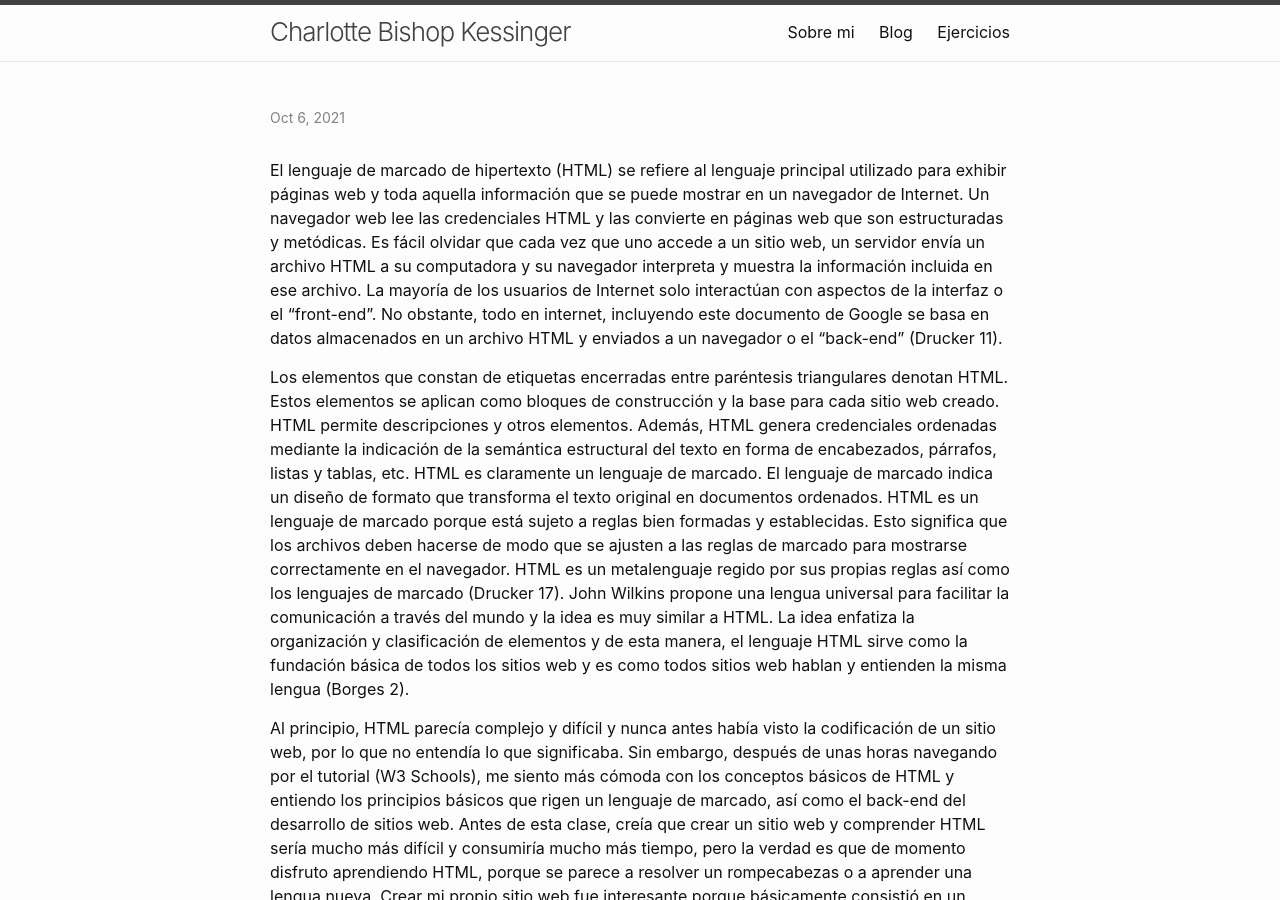
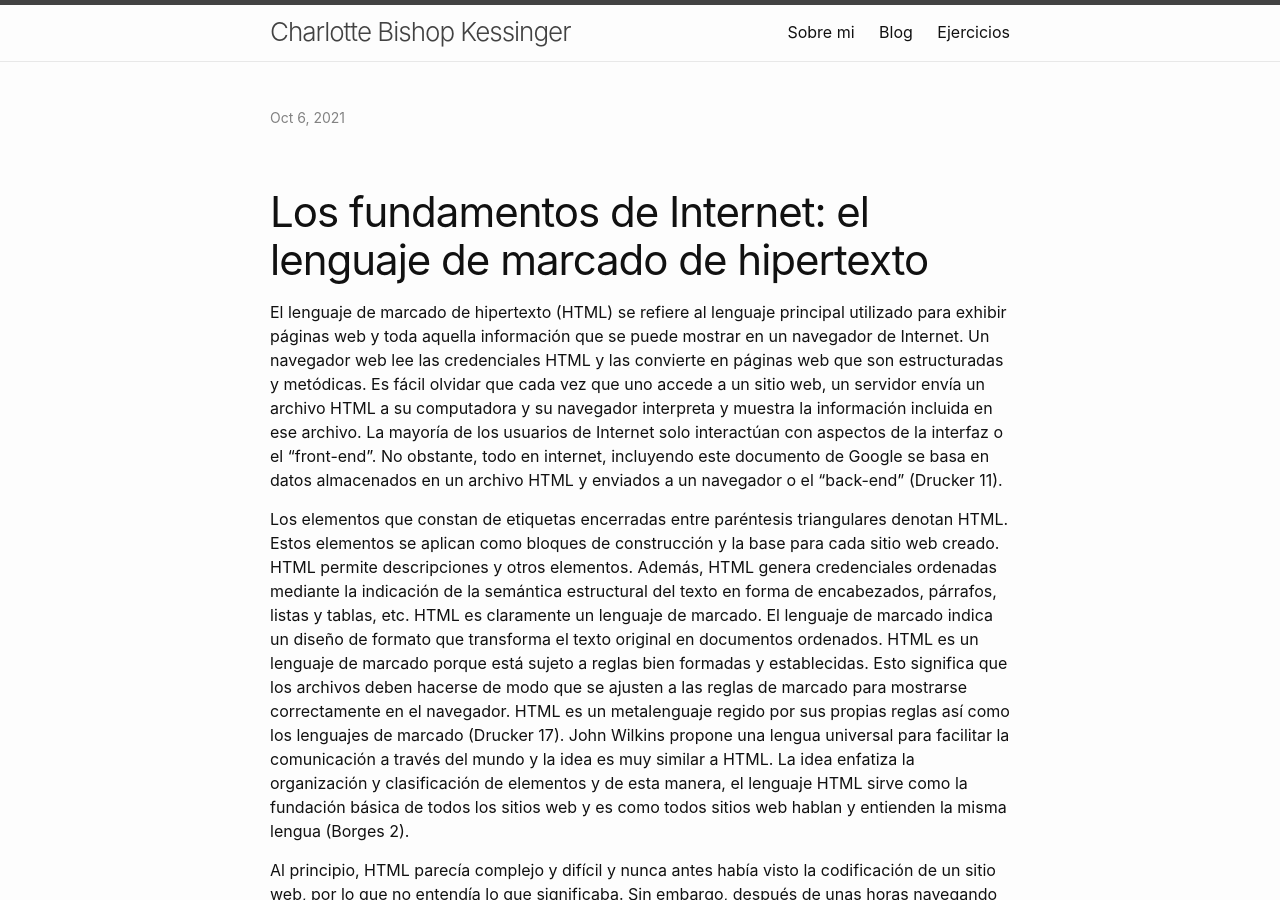
Before and after one commit to charkessinger/charkessinger.github.io, a Jekyll site: the page built from _posts/2021-09-28-ensayo1.md, in a window 1280 px wide and 900 px high. Built offline with Jekyll 4.4.1, drawn with Linux system fonts in a browser that asks for light colours; our own code applies the rules of GitHub Pages for plain Markdown files.

Commit message:
Update 2021-09-28-ensayo1.md

```diff
--- a/_posts/2021-09-28-ensayo1.md
+++ b/_posts/2021-09-28-ensayo1.md
@@ -4,6 +4,8 @@ title: Los fundamentos de Internet: el lenguaje de marcado de hipertexto
 date: 2021-09-28
 author: Charlotte Kessinger
 ---
+# Los fundamentos de Internet: el lenguaje de marcado de hipertexto
+
 El lenguaje de marcado de hipertexto (HTML) se refiere al lenguaje principal utilizado para exhibir páginas web y toda aquella información que se puede mostrar en un navegador de Internet. Un navegador web lee las credenciales HTML y las convierte en páginas web que son estructuradas y metódicas. Es fácil olvidar que cada vez que uno accede a un sitio web, un servidor envía un archivo HTML a su computadora y su navegador interpreta y muestra la información incluida en ese archivo. La mayoría de los usuarios de Internet solo interactúan con aspectos de la interfaz o el “front-end”. No obstante, todo en internet, incluyendo este documento de Google se basa en datos almacenados en un archivo HTML y enviados a un navegador o el “back-end” (Drucker 11).
 
 Los elementos que constan de etiquetas encerradas entre paréntesis triangulares  denotan HTML. Estos elementos se aplican como bloques de construcción y la base para cada sitio web creado. HTML permite descripciones y otros elementos. Además, HTML genera credenciales ordenadas mediante la indicación de la semántica estructural del texto en forma de encabezados, párrafos, listas y tablas, etc. HTML es claramente un lenguaje de marcado. El lenguaje de marcado indica un diseño de formato que transforma el texto original en documentos ordenados. HTML es un lenguaje de marcado porque está sujeto a reglas bien formadas y establecidas. Esto significa que los archivos deben hacerse de modo que se ajusten a las reglas de marcado para mostrarse correctamente en el navegador. HTML es un metalenguaje regido por sus propias reglas así como los lenguajes de marcado (Drucker 17). John Wilkins propone una lengua universal para facilitar la comunicación a través del mundo y la idea es muy similar a HTML. La idea enfatiza la organización y clasificación de elementos y de esta manera, el lenguaje  HTML sirve como la fundación básica de todos los sitios web y es como todos sitios web hablan y entienden la misma lengua (Borges 2).
@@ -12,7 +14,7 @@ Al principio, HTML parecía complejo y difícil y nunca antes había visto la co
 
 
 
-**Bibliografia**
+# **Bibliografia**
 
 Borges, Jorge Luis. “El Idioma Analítico De John Wilkins.” El Idioma Analítico De John Wilkins- Jorge Luis Borges - Ciudad Seva - Luis López Nieves, 1952, ciudadseva.com/texto/el-idioma-analitico-de-john-wilkins/.
 
```
